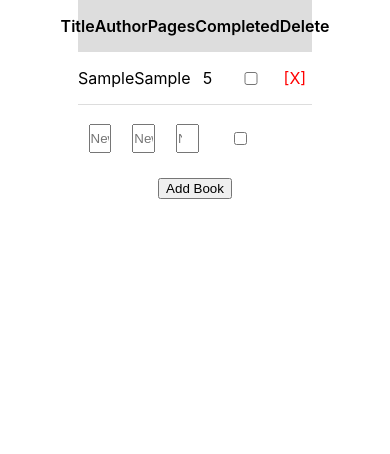
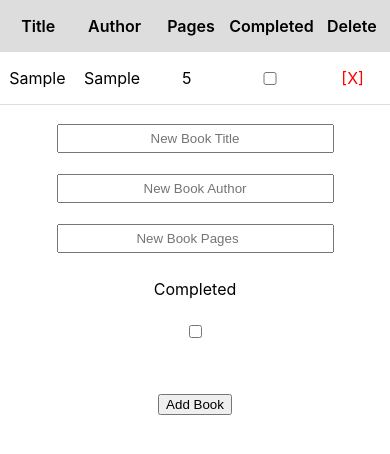
Before and after one commit to CourtneeM/TOP-library-react, a React (Create React App) app: page / in a window 390 px wide. Both pictures are taken after typing "Sample", "Sample", "5" into the empty fields and a click on the button "Add Book". Shown: the top 454 px of the page. Built offline with nearby package versions, Linux system fonts and the light colour scheme.

Commit message:
Add media queries for smaller screen sizes

```diff
--- a/src/components/NewBookForm.js
+++ b/src/components/NewBookForm.js
@@ -35,6 +35,7 @@ class NewBookForm extends Component {
           <input id="new-book-title" type="text" placeholder="New Book Title" />
           <input id="new-book-author" type="text" placeholder="New Book Author" />
           <input id="new-book-pages" type="number" placeholder="New Book Pages" />
+          <label>Completed</label>
           <input id="new-book-completed" type="checkbox" />
           <p></p>
         </div>
--- a/src/style/Book.css
+++ b/src/style/Book.css
@@ -48,3 +48,35 @@
 .order-btns > *:hover {
   color: #ccc;
 }
+
+@media screen and (max-width: 1399px) {
+  .book {
+    width: 80%;
+  }
+
+  .order-btns {
+    font-size: 0.8rem;
+  }
+}
+
+@media screen and (max-width: 1000px) {
+  .book {
+    width: 100%;
+  }
+
+  .order-btns {
+    font-size: 0.6rem;
+  }
+}
+
+@media screen and (max-width: 760px) {
+  .order-btns {
+    flex-direction: row;
+    height: 50px;
+  }
+
+  .order-btns > i:last-child {
+    margin-top: -3px;
+    margin-left: 2px;
+  }
+}
--- a/src/style/Bookshelf.css
+++ b/src/style/Bookshelf.css
@@ -20,3 +20,15 @@
 .books > div:last-child .fa-sort-down {
   display: none;
 }
+
+@media screen and (max-width: 1399px) {
+  .bookshelf {
+    width: 80%;
+  }
+}
+
+@media screen and (max-width: 1000px) {
+  .bookshelf {
+    width: 100%;
+  }
+}
--- a/src/style/NewBookForm.css
+++ b/src/style/NewBookForm.css
@@ -20,6 +20,33 @@
   text-align: center;
 }
 
+.new-book-form div label {
+  display: none;
+}
+
 .new-book-form div input:nth-child(4) {
   margin: 15px 22px;
 }
+
+@media screen and (max-width: 1399px) {
+  .new-book-form div {
+    width: 80%;
+  }
+}
+
+@media screen and (max-width: 1000px) {
+  .new-book-form div {
+    width: 100%;
+  }
+}
+
+@media screen and (max-width: 690px) {
+  .new-book-form div {
+    flex-direction: column;
+    width: 70%;
+  }
+
+  .new-book-form div label {
+    display: block;
+  }
+}
```
